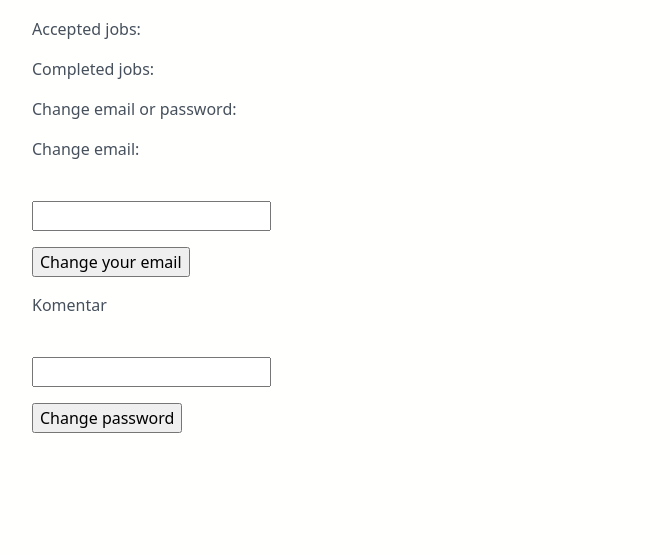
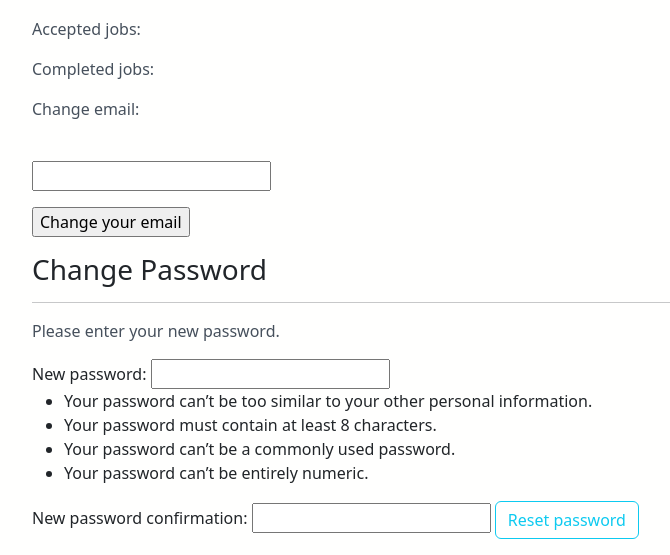
Before and after one commit to lukakuterovac/translate-o-rama, a Django app: page /profile in a window 1280 px wide. Shown: the part 452-1007 px from the top of the page, without its empty margins (50-720 px from the left). Before the commit the page ends 885 px from the top, so only its background shows below. Run offline with Django 4.2, Linux system fonts and the light colour scheme; some libraries are stand-ins or nearby versions.

Commit message:
Enable password change in user profile

```diff
--- a/translationsite/app/forms.py
+++ b/translationsite/app/forms.py
@@ -1,5 +1,7 @@
 from django.forms import ModelForm
 from .models import Job
+from django.contrib.auth.forms import SetPasswordForm
+from django.contrib.auth import get_user_model
 
 
 class JobForm(ModelForm):
@@ -14,3 +16,9 @@ class JobForm(ModelForm):
             "budget",
             "text",
         ]
+
+
+class SetPasswordForm(SetPasswordForm):
+    class Meta:
+        model = get_user_model()
+        fields = ["new_password1", "new_password2"]
--- /dev/null
+++ b/translationsite/app/templates/app/password_change.html
@@ -0,0 +1,10 @@
+{% load widget_tweaks %}
+    <div class="content-section">
+        <h3>Change Password</h3><hr>
+        <p>Please enter your new password.</p>
+        <form action="{% url 'app:new_password' %}" method="POST">
+            {% csrf_token %}
+            {{ form }}
+            <button class="btn btn-outline-info" type="submit">Reset password</button>
+        </form>
+    </div>
--- a/translationsite/app/templates/app/profile.html
+++ b/translationsite/app/templates/app/profile.html
@@ -11,28 +11,21 @@
 
     <p>Completed jobs:</p>
 
-    <p>Change email or password:</p>
     <div>
-        <form action="{% url 'app:change_email' user.id %}" method="post">
+        <form action="{% url 'app:new_email' %}" method="post">
             {% csrf_token %}
              <p>
-                 <label for="new_email">Change email:</label></p><br>
-                 <input type="text" name="email" id="new_email" value="">
+                 <label for="change_email">Change email:</label></p><br>
+                 <input type="text" name="email" id="change_email" value="">
              </p>
 
              <input type="submit" value="Change your email">
          </form>
     </div>
     <div>
-        <form action="{% url 'app:change_password' user.id %}" method="post">
-            {% csrf_token %}
-            <p>
-                <label for="new_password">Komentar</label></p><br>
-                <input type="text" name="password" id="new_password" value="">
-            </p>
-
-            <input type="submit" value="Change password">
-        </form>
+        {% block password_new %}
+            {% include 'app/password_change.html' with form=form %}
+        {% endblock%}
     </div>
 
 {% endblock %}
--- a/translationsite/app/urls.py
+++ b/translationsite/app/urls.py
@@ -6,4 +6,6 @@ urlpatterns = [
     path("dashboard", views.dashboard, name="dashboard"),
     path("profile", views.profile, name="profile"),
     path("post_job", views.post_job, name="post_job"),
+    path("profile/password_change", views.change_password, name="new_password"),
+    path("profile/email_change", views.change_email, name="new_email"),
 ]
--- a/translationsite/app/views.py
+++ b/translationsite/app/views.py
@@ -3,6 +3,11 @@ from django.http import HttpResponse, HttpResponseRedirect
 from django.urls import reverse
 from .models import Job
 from .forms import JobForm
+from django.contrib.auth.models import User
+from django.contrib import messages
+from django.shortcuts import redirect
+from .forms import SetPasswordForm
+from django.contrib.auth.decorators import login_required
 
 
 def home(request):
@@ -20,10 +25,37 @@ def dashboard(request):
 
 def profile(request):
     user = request.user
-    context = {
-        "user": user,
-    }
+    form = SetPasswordForm(user)
+    context = {"user": user, "form": form}
     return render(request, "app/profile.html", context)
+
+
+def change_email(request):
+    if request.method == "POST":
+        user = request.user
+        email = request.POST["email"]
+        user.email = email
+        return HttpResponseRedirect(reverse("app:profile", args=[]))
+    return render(request, "app/profile.html", {})
+
+
+def change_password(request):
+    user = request.user
+    if request.method == "POST":
+        form = SetPasswordForm(user, request.POST)
+        if form.is_valid():
+            form.save()
+            messages.success(request, "Your password has been changed")
+            return redirect("login")
+        else:
+            for error in list(form.errors.values()):
+                messages.error(request, error)
+        context = {"user": user, "form": form}
+        return HttpResponseRedirect(request, "app/profile.html", context)
+    else:
+        form = SetPasswordForm(user)
+        context = {"user": user, "form": form}
+        return render(request, "app/profile.html", context)
 
 
 def post_job(request):
```
Also changed, not shown: translationsite/db.sqlite3.
